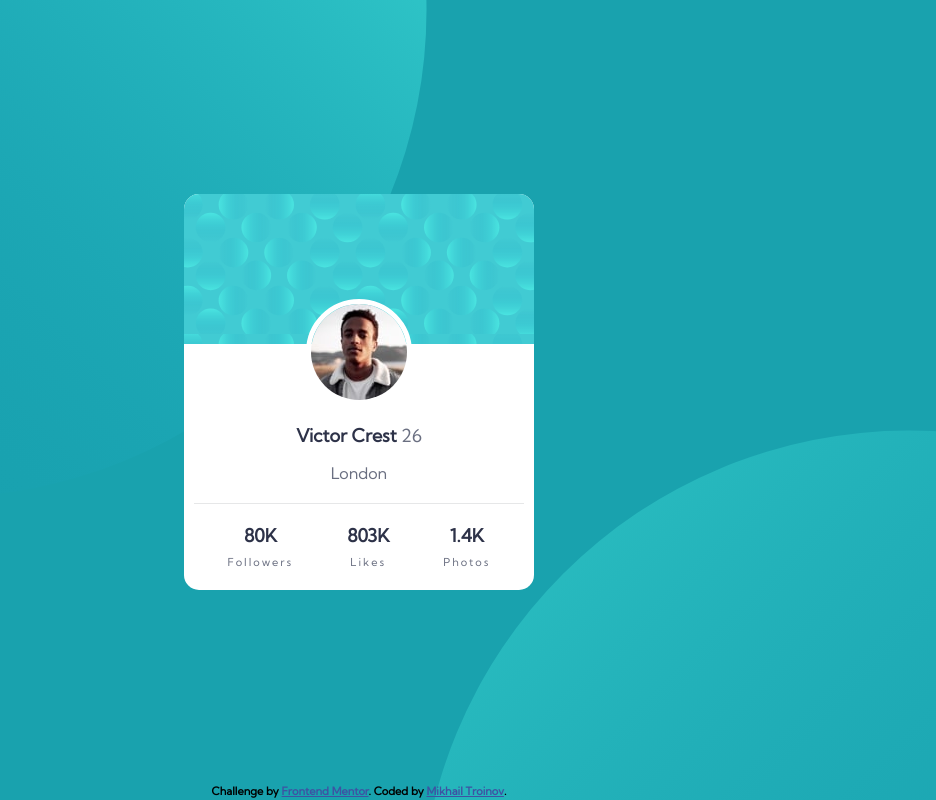
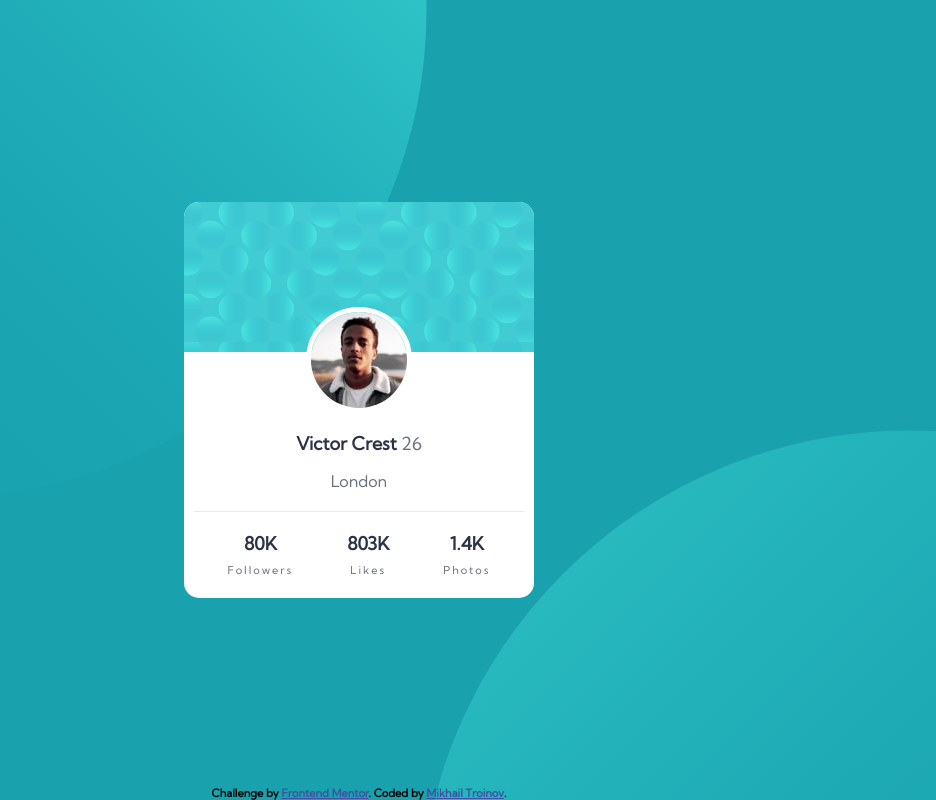
Before and after one commit to trnvmkhl/Profile-card-component-main, a plain HTML site: page index.html in a window 1280 px wide. Shown: the whole page, without its empty margins (281-1217 px from the left). Drawn offline with Linux system fonts and the light colour scheme.

Commit message:
Add files via upload

```diff
--- a/css/styles.css
+++ b/css/styles.css
@@ -27,8 +27,8 @@ main{
   align-items: center;
   /* Ставим элементы по центру по оси У */
   justify-content: center;
-  /* Редактируем высоту блока */
-  height: 98vh;
+  /* Высота контейнера равна 100% вьюпорта */
+  height: 100vh;
 }
 
 hr{
@@ -83,6 +83,7 @@ hr{
   letter-spacing: 2px;
   margin-top: 8px;
   margin-bottom: 0;
+
 }
 
 
@@ -118,6 +119,9 @@ hr{
 /* Attribution section */
 
 .attribution {
+  position: absolute;
+  width: 100%;
+  bottom: 0;
   font-size: 11px;
   text-align: center;
 }
```
